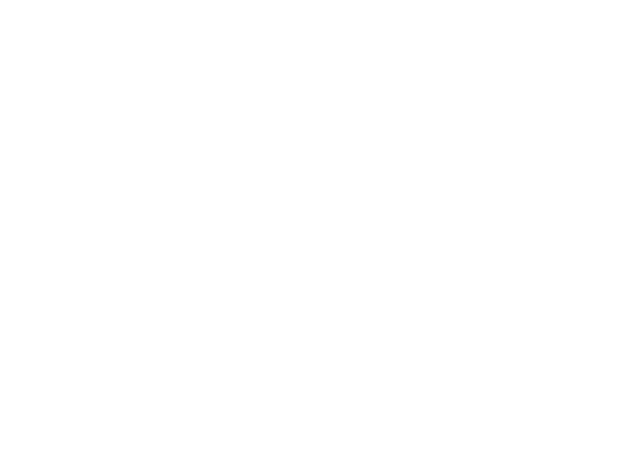
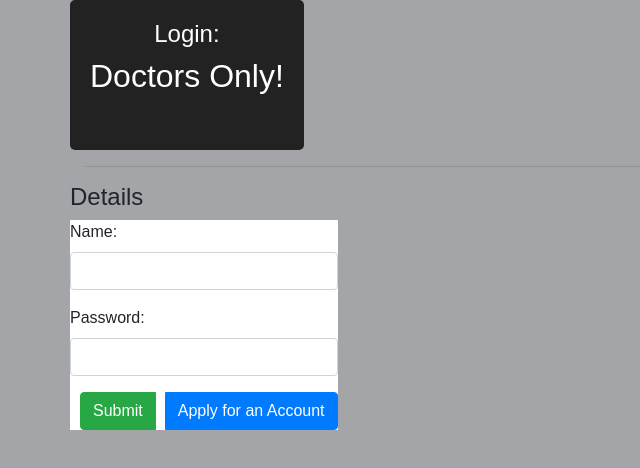
Before and after one commit to wai-lau/TextMD, a React (Create React App) app in the folder fredmd-web/: page /login in a window 1280 px wide. Shown: the top 468 px of the page, without its empty margins (0-640 px from the left). Built offline with nearby package versions, Linux system fonts and the light colour scheme.

Commit message:
added login page

```diff
--- a/fredmd-web/package.json
+++ b/fredmd-web/package.json
@@ -8,7 +8,6 @@
     "react": "^16.2.0",
     "react-bootstrap": "^0.32.1",
     "react-dom": "^16.2.0",
-    "react-router": "^4.2.0",
     "react-router-dom": "^4.2.2",
     "react-scripts": "1.1.0",
     "uuid": "^3.2.1"
--- a/fredmd-web/src/App.js
+++ b/fredmd-web/src/App.js
@@ -16,28 +16,12 @@
           age: 22,
           sex: "Male",
           category: "Healthy",
-          description: "React, and the overall everything guy also i am a god"
-        },
-        {
-          id: uuid.v4(),
-          name: "Wai Lun",
-          age: 22,
-          sex: "Male",
-          category: "Cold",
-          description: "Docker"
-        },
-        {
-          id: uuid.v4(),
-          name: "Fredric",
-          age: 22,
-          sex: "Male",
-          category: "Undefined",
-          description: "Watson"
+          description: "React"
         }
       ],
       title: "Patients",
-      categoryList: ["cardio", "bone", "Impacts"],
-      categoryListCap: ["Cardio", "Bone", "Impacts"]
+      categoryList: ["cardio"],
+      categoryListCap: ["Cardio"]
     }
   }
 
@@ -55,7 +39,8 @@
             let temp = data[c].charAt(0).toUpperCase() + data[c].substr(1);
             categoriesCap.push(temp);
           }
-          this.setState({categoryList: categories, categoryListCap: categoriesCap })
+          this.setState({categoryList: categories, categoryListCap: categoriesCap });
+          this.getPatients();
       }.bind(this),
       error: function(xhr, status, err){
         console.error(err);
@@ -99,7 +84,6 @@
 
   componentWillMount(){
     this.getCategories();
-    this.getPatients();
   }
 
   componentDidMount() {
@@ -168,6 +152,10 @@
             </div>
           </div>
         </div>
+        <div className="row">
+
+        </div>
+
       </div>
 
       </div>
--- /dev/null
+++ b/fredmd-web/src/Components/Login.css
@@ -0,0 +1,30 @@
+.LoginPage {
+    background-color: rgb(164, 165, 168);
+  }
+
+.Login-header {
+    background-color: #222;
+    height: 150px;
+    padding: 20px;
+    color: white;
+    border-radius: 5px;
+    text-align: center;
+  }
+
+  .Login-title {
+    font-size: 1.5em;
+  }
+
+  #cancel {
+      margin-left: 10px;
+      margin-right: 10px;
+  }
+
+  .login-body {
+      background-color: white;
+  }
+
+  #login-submit {
+      margin-left: 10px;
+      margin-right: 10px;
+  }
--- /dev/null
+++ b/fredmd-web/src/Components/Login.js
@@ -0,0 +1,86 @@
+import React, { Component } from 'react';
+import $ from 'jquery';
+import './Login.css';
+import { withRouter} from 'react-router-dom';
+
+class Login extends Component {
+  constructor() {
+    super();
+    this.state = {
+        patient: {}
+    }
+  }
+
+  componentWillMount(){
+  }
+
+  handleSubmit(e){
+    let usr = this.refs.usr.value ;
+    let pwd = this.refs.pwd.value ;
+    if(usr === '') {
+        alert('Please enter a username');
+    } else if (pwd === '') {
+        alert('Please enter a password');
+    } else {
+        if (usr === "Kevin" && pwd === "Fred") {
+            localStorage.setItem("token", "ONEOKPPAP");
+            this.props.history.push({
+                pathname: '/'
+            })
+        } else {
+
+        }
+    }
+    e.preventDefault();
+
+   }
+
+   handleRegister() {
+   }
+
+  render() {
+    return (
+<div className="Login">
+    <div className="container">
+        <div className="row">
+        <header className="Login-header">
+          <h1 className="Login-title">Login: </h1>
+          <h2>Doctors Only!</h2>
+        </header>
+        </div>
+        <hr />
+
+        <div className="row">
+
+        <div className="panel panel-primary">
+                <div className="panel-heading loginPageHeader">
+                     <h4>Details</h4>
+                </div>
+                <div className="panel-body login-body">
+                <form onSubmit={this.handleSubmit.bind(this)}>
+                    <div className="form-group">
+                        <label>Name:</label>
+                        <input type="text" className="form-control" ref="usr" />
+                    </div>
+                    <div className="form-group">
+                        <label>Password:</label>
+                        <input type="password" className="form-control" ref="pwd" />
+                    </div>
+                    <div>
+                        <div className="btn-group">
+                        <button className="btn btn-success" id="login-submit">Submit</button>
+                        <button className="btn btn-primary" onClick={this.handleRegister.bind(this)}>Apply for an Account</button>
+                        </div>
+
+                    </div>
+                </form>
+            </div>
+            </div>
+        </div>
+    </div>
+</div>
+    );
+  }
+}
+
+export default withRouter(Login);
--- a/fredmd-web/src/Components/PatientItem.js
+++ b/fredmd-web/src/Components/PatientItem.js
@@ -2,9 +2,6 @@
 import { withRouter } from 'react-router-dom';
 
 class PatientItem extends Component {
-    constructor(props) {
-        super(props);
-    }
 
     goToPage(){
         // console.log(this.props.patient);
--- a/fredmd-web/src/Components/PatientPage.js
+++ b/fredmd-web/src/Components/PatientPage.js
@@ -1,7 +1,7 @@
 import React, { Component } from 'react';
 import $ from 'jquery';
 import './PatientPage.css';
-import { withRouter, Link} from 'react-router-dom';
+import { withRouter} from 'react-router-dom';
 
 class PatientPage extends Component {
   constructor() {
@@ -40,7 +40,7 @@
             contentType: 'application/json',
             url: 'http://localhost:8080/response',
             cache: false,
-            data: '{"response": "' + this.refs.response.value + '", "id" : "' + this.state.patient.id + '"}',
+            data: '{"response": "' + this.refs.response.value.replace(/\s/g,' ') + '", "id" : "' + this.state.patient.id + '"}',
             success: function(data){
                 console.log(data);
                 this.props.history.push({
@@ -59,6 +59,12 @@
     }
     e.preventDefault();
 
+   }
+
+   handleCancel(e) {
+    this.props.history.push({
+      pathname: '/'
+    });
    }
 
 
@@ -97,7 +103,7 @@
                     <textarea className="form-control" rows="5" id="response" ref="response"></textarea>
                 </div>
                 <div className="btn-group">
-                    <Link to="/"><button className="btn btn-danger" id="cancel" >Cancel</button></Link>
+                    <button className="btn btn-danger" id="cancel" onClick={this.handleCancel.bind(this)}>Cancel</button>
                     <button className="btn btn-success" onClick={this.handleSubmit.bind(this)}>Submit</button>
                 </div>
 
--- a/fredmd-web/src/index.css
+++ b/fredmd-web/src/index.css
@@ -1,4 +1,5 @@
 body {
+  background-color: rgb(164, 165, 168);
   margin: 0;
   padding: 0;
   font-family: sans-serif;
--- a/fredmd-web/src/index.js
+++ b/fredmd-web/src/index.js
@@ -5,11 +5,13 @@
 import PatientPage from './Components/PatientPage';
 import registerServiceWorker from './registerServiceWorker';
 import {BrowserRouter, Route} from 'react-router-dom';
+import Login from './Components/Login';
 
 ReactDOM.render(
     <BrowserRouter>
     <div>
         <Route exact path="/" component={App}/>
+        <Route path="/login" component={Login} />
         <Route path="/patient" component={PatientPage}/>
     </div>
     </BrowserRouter>,
```
